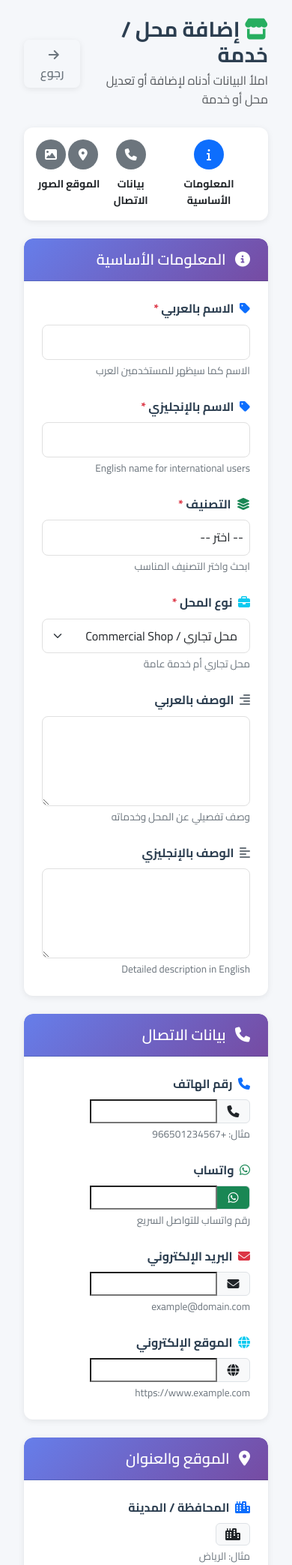
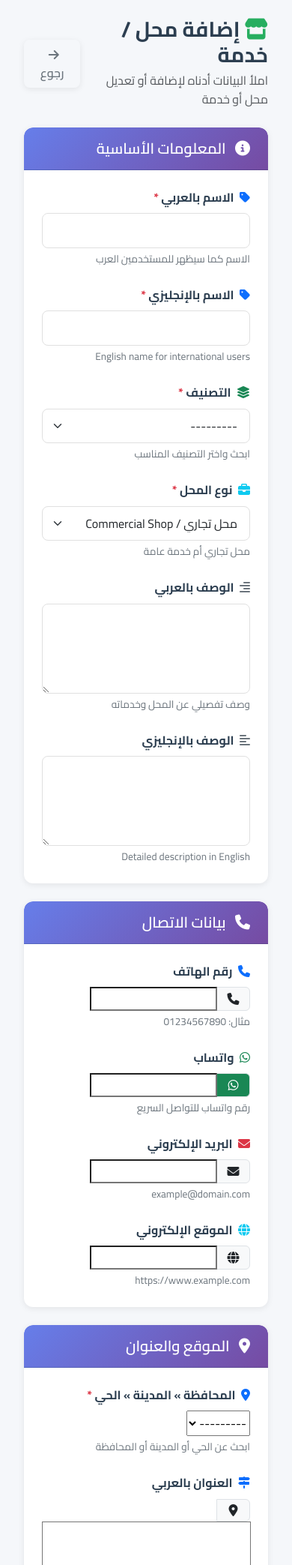
Before and after one commit to sendoo-m/daliil-ay-khidma, a Django app: page /admin-dashboard/businesses/create/ in a window 390 px wide. Shown: the part 210-2297 px from the top of the page at 75% size. Run offline with Django 4.2, Linux system fonts and the light colour scheme; the visitor is signed in with stand-in values (Sample User, id 1); data that the repository does not hold is empty; parts of the project's set-up code (start-up, migrations or seed data) failed here and were passed over; some libraries are stand-ins or nearby versions.

Commit message:
✅ Fix location fields - use District FK with Select2
- Replace city_ar/district_ar text inputs with district dropdown
- Add Select2 for district field
- Show full location (governorate > city > district)
- Keep address fields for additional details

```diff
--- a/templates/dashboard/admin/business_form.html
+++ b/templates/dashboard/admin/business_form.html
@@ -120,38 +120,6 @@ textarea.form-control {
     </a>
 </div>
 
-<!-- Progress Steps -->
-<div class="card shadow-sm border-0 mb-4">
-    <div class="card-body p-3">
-        <div class="d-flex justify-content-between">
-            <div class="text-center flex-fill">
-                <div class="rounded-circle bg-primary text-white d-inline-flex align-items-center justify-content-center" style="width: 40px; height: 40px;">
-                    <i class="fas fa-info"></i>
-                </div>
-                <div class="small fw-bold mt-2">المعلومات الأساسية</div>
-            </div>
-            <div class="text-center flex-fill">
-                <div class="rounded-circle bg-secondary text-white d-inline-flex align-items-center justify-content-center" style="width: 40px; height: 40px;">
-                    <i class="fas fa-phone"></i>
-                </div>
-                <div class="small fw-bold mt-2">بيانات الاتصال</div>
-            </div>
-            <div class="text-center flex-fill">
-                <div class="rounded-circle bg-secondary text-white d-inline-flex align-items-center justify-content-center" style="width: 40px; height: 40px;">
-                    <i class="fas fa-map-marker-alt"></i>
-                </div>
-                <div class="small fw-bold mt-2">الموقع</div>
-            </div>
-            <div class="text-center flex-fill">
-                <div class="rounded-circle bg-secondary text-white d-inline-flex align-items-center justify-content-center" style="width: 40px; height: 40px;">
-                    <i class="fas fa-image"></i>
-                </div>
-                <div class="small fw-bold mt-2">الصور</div>
-            </div>
-        </div>
-    </div>
-</div>
-
 <!-- Form -->
 <form method="post" enctype="multipart/form-data" id="businessForm">
     {% csrf_token %}
@@ -208,14 +176,7 @@ textarea.form-control {
                         التصنيف
                         <span class="text-danger">*</span>
                     </label>
-                    <select name="{{ form.category.name }}" id="{{ form.category.id_for_label }}" class="form-select select2-dropdown" required>
-                        <option value="">-- اختر التصنيف --</option>
-                        {% for choice in form.category.field.queryset %}
-                        <option value="{{ choice.pk }}" {% if form.category.value == choice.pk|stringformat:"s" %}selected{% endif %}>
-                            {{ choice.name_ar }}
-                        </option>
-                        {% endfor %}
-                    </select>
+                    {{ form.category }}
                     <div class="form-text">ابحث واختر التصنيف المناسب</div>
                 </div>
 
@@ -269,7 +230,7 @@ textarea.form-control {
                         <span class="input-group-text"><i class="fas fa-phone"></i></span>
                         {{ form.phone }}
                     </div>
-                    <div class="form-text">مثال: +966501234567</div>
+                    <div class="form-text">مثال: 01234567890</div>
                 </div>
 
                 <div class="col-md-6">
@@ -321,29 +282,15 @@ textarea.form-control {
         </div>
         <div class="card-body p-4">
             <div class="row g-4">
-                <!-- المحافظة والحي -->
-                <div class="col-md-6">
+                <!-- District Dropdown -->
+                <div class="col-12">
                     <label class="form-label fw-bold">
-                        <i class="fas fa-city text-primary me-1"></i>
-                        المحافظة / المدينة
+                        <i class="fas fa-map-marker-alt text-primary me-1"></i>
+                        المحافظة » المدينة » الحي
+                        <span class="text-danger">*</span>
                     </label>
-                    <div class="input-group">
-                        <span class="input-group-text"><i class="fas fa-city"></i></span>
-                        {{ form.city_ar }}
-                    </div>
-                    <div class="form-text">مثال: الرياض</div>
-                </div>
-
-                <div class="col-md-6">
-                    <label class="form-label fw-bold">
-                        <i class="fas fa-map-pin text-success me-1"></i>
-                        الحي
-                    </label>
-                    <div class="input-group">
-                        <span class="input-group-text"><i class="fas fa-map-pin"></i></span>
-                        {{ form.district_ar }}
-                    </div>
-                    <div class="form-text">مثال: العليا</div>
+                    {{ form.district }}
+                    <div class="form-text">ابحث عن الحي أو المدينة أو المحافظة</div>
                 </div>
 
                 <div class="col-md-6">
@@ -616,7 +563,7 @@ textarea.form-control {
 <script src="https://cdn.jsdelivr.net/npm/select2@4.1.0-rc.0/dist/js/select2.min.js"></script>
 <script src="https://cdn.jsdelivr.net/npm/select2@4.1.0-rc.0/dist/js/i18n/ar.js"></script>
 <script>
-// Initialize Select2 for category dropdown only
+// Initialize Select2 for category and district dropdowns
 $(document).ready(function() {
     $('.select2-dropdown').select2({
         theme: 'bootstrap-5',
```
